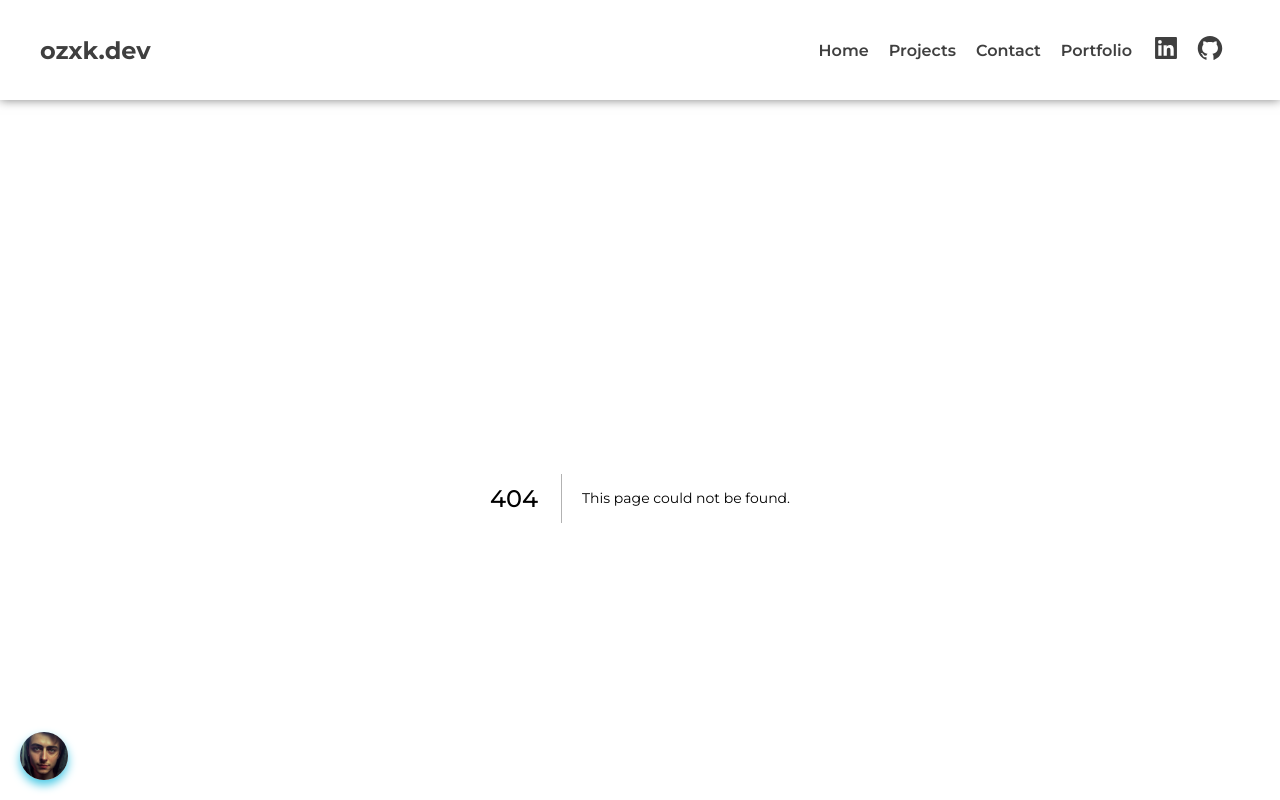
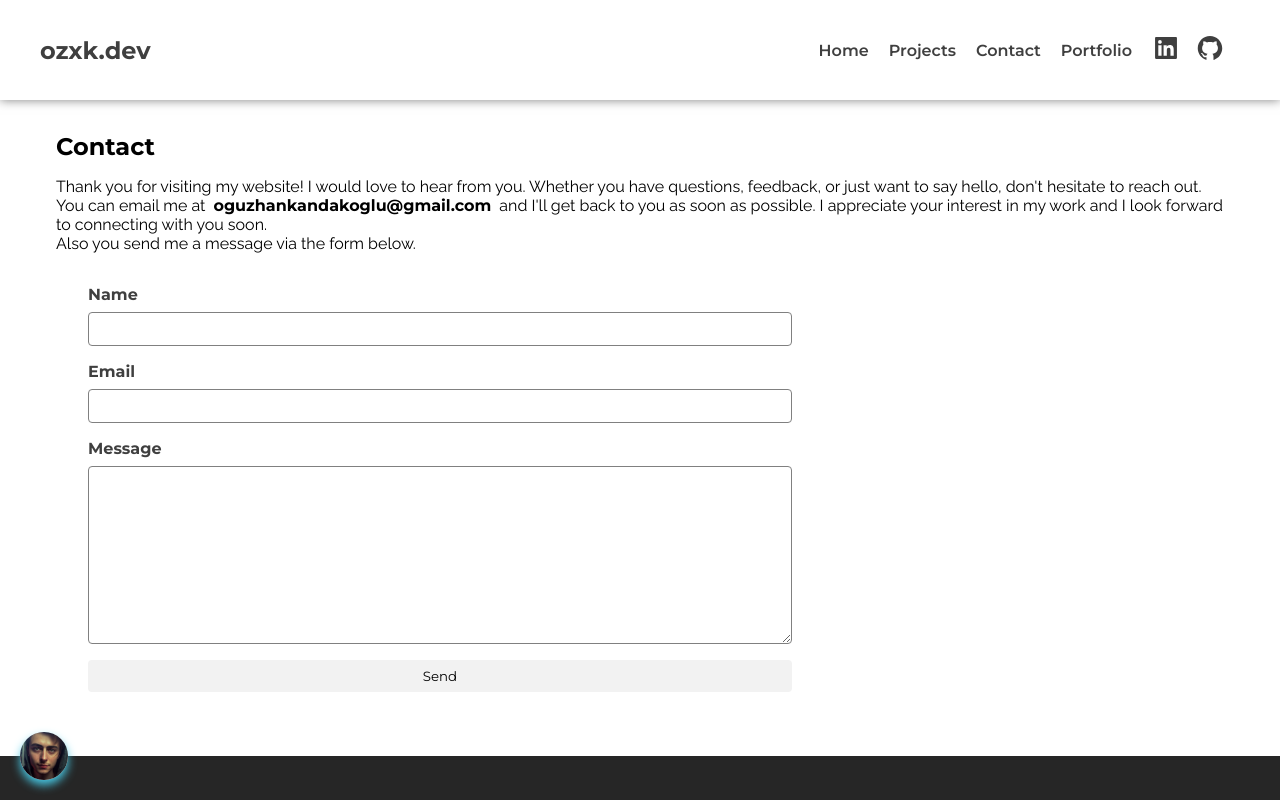
Before and after one commit to Ouzx/ozxkdev, a Next.js app: page /contact in a window 1280 px wide. Before the commit this address had no page. Shown: the top 800 px of the page. Built offline with nearby package versions, Linux system fonts and the light colour scheme.

Commit message:
contact page added and links connected

```diff
--- a/src/app/Components/Header/Nav.tsx
+++ b/src/app/Components/Header/Nav.tsx
@@ -1,12 +1,20 @@
 import React from "react";
-
+import Link from "next/link";
 const Nav = () => {
   return (
     <ul>
-      <li>Home</li>
+      <li>
+        <Link href={"/"}>Home</Link>
+      </li>
       <li>Projects</li>
-      <li>Contact</li>
-      <li>Portfolio</li>
+      <li>
+        <Link href={"/contact"}>Contact</Link>
+      </li>
+      <li>
+        <Link href={"https://portfolio.ozxk.dev"} target="_blank">
+          Portfolio
+        </Link>
+      </li>
     </ul>
   );
 };
--- a/src/app/Components/Contact/Contact.module.scss
+++ b/src/app/contact/Components/Form/Contact.module.scss
@@ -1,8 +1,9 @@
-@use "../../globals.scss" as *;
+@use "../../../globals.scss" as *;
 
 .contact {
   color: $black;
   @include width-maker(768px);
+  margin-left: 0 !important;
   form {
     padding: 2rem;
     .formGroup {
@@ -20,6 +21,11 @@
         padding: 0.5rem;
         border: 1px solid gray;
         border-radius: 0.25rem;
+
+        &:focus {
+          outline: none;
+          border-color: $accent;
+        }
       }
 
       button[type="submit"] {
--- a/src/app/Components/Contact/Contact.tsx
+++ b/src/app/contact/Components/Form/Contact.tsx
@@ -3,7 +3,6 @@ import styles from "./Contact.module.scss";
 const Contact = () => {
   return (
     <div className={styles.contact}>
-      <h2>Contact</h2>
       <form action="" method="post" about="contact">
         <div className={styles.formGroup}>
           <label htmlFor="name">Name</label>
--- /dev/null
+++ b/src/app/contact/page.module.scss
@@ -0,0 +1,22 @@
+@use "../globals.scss" as *;
+.container {
+  @include width-maker();
+
+  padding: 1rem;
+
+  p {
+    margin-top: 1rem;
+  }
+
+  p a {
+    margin: 0 0.5rem;
+    font-weight: bold;
+
+    &:hover {
+      color: $accent;
+      text-decoration: underline;
+    }
+  }
+
+  padding-top: 2rem;
+}
--- /dev/null
+++ b/src/app/contact/page.tsx
@@ -0,0 +1,25 @@
+import React from "react";
+import styles from "./page.module.scss";
+import Contact from "./Components/Form/Contact";
+const page = () => {
+  return (
+    <div className={styles.container}>
+      <h2>Contact</h2>
+      <p>
+        Thank you for visiting my website! I would love to hear from you.
+        Whether you have questions, feedback, or just want to say hello, don't
+        hesitate to reach out. You can email me at
+        <a href="mailto:oguzhankandakoglu@gmail.com">
+          oguzhankandakoglu@gmail.com
+        </a>
+        and I'll get back to you as soon as possible. I appreciate your interest
+        in my work and I look forward to connecting with you soon.
+        <br />
+        Also you send me a message via the form below.
+      </p>
+      <Contact />
+    </div>
+  );
+};
+
+export default page;
```
